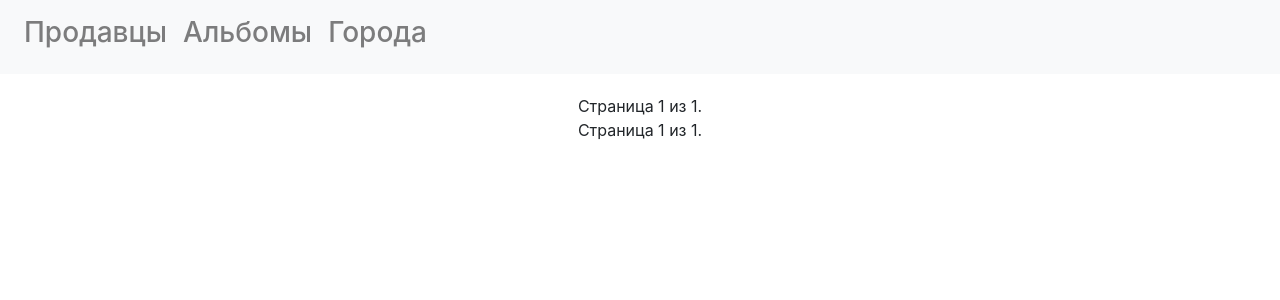
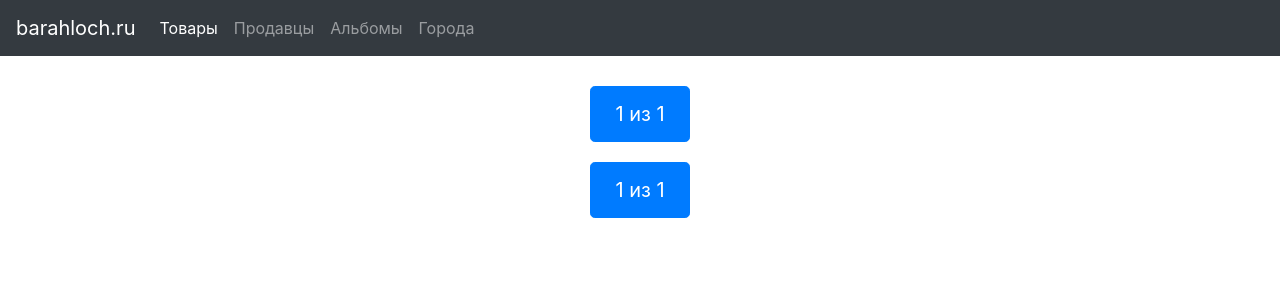
Before and after one commit to fut33v/barahloch.ru, a Django app: page / in a window 1280 px wide. Shown: the top 300 px of the page. Run offline with Django 3.2, Linux system fonts and the light colour scheme; data that the repository does not hold is empty; some libraries are stand-ins or nearby versions.

Commit message:
goods on main page, pagination bootstrap, vk logo for links

```diff
--- a/barahloch/static/style.css
+++ b/barahloch/static/style.css
@@ -66,5 +66,15 @@ header {
     justify-content: center;
 }
 
+
 .pagination {
+    margin: 10px;
 }
+
+.vk-logo {
+    width: 3vw;
+}
+
+.vk-logo-sellers {
+    width: 1vw;
+}
--- a/barahloch/templates/city/cities_list.html
+++ b/barahloch/templates/city/cities_list.html
@@ -11,7 +11,7 @@
 
 
 <div class ="content">
-    <h3>{{cities.count}} городов</h3>
+<!--    <h3>{{cities.count}} городов</h3>-->
 
     <ul class="list-group list-group-flush">
         {% for c in cities %}
--- /dev/null
+++ b/barahloch/templates/goods/goods_list.html
@@ -0,0 +1,17 @@
+<!DOCTYPE html>
+
+{% load static %}
+
+<html lang="en">
+{% include "head.html" with title=Товары %}
+<body>
+{% include "header.html" %}
+
+<div class="content">
+
+    {% include "goods.html" with goods=goods show_seller=True pagination=True %}
+
+</div>
+
+</body>
+</html>
--- a/barahloch/templates/header.html
+++ b/barahloch/templates/header.html
@@ -5,14 +5,26 @@
 
 
 <header>
-<nav class="navbar navbar-expand-lg navbar-light bg-light">
+<nav class="navbar navbar-expand-lg navbar-dark bg-dark">
+
+    <a class="navbar-brand" href="#">barahloch.ru</a>
+
 <ul class="navbar-nav mr-auto">
+
+{% ifequal view_name "goods_list" %}
+    <li class="nav-item active">
+{% else %}
+    <li class="nav-item">
+{% endifequal %}
+        <a class="nav-link" href="/">Товары<span class="sr-only">(current)</span></a>
+    </li>
+
 {% ifequal view_name "sellers_list" %}
         <li class="nav-item active">
 {% else %}
         <li class="nav-item">
 {% endifequal %}
-            <h3><a class="nav-link" href="/">Продавцы<span class="sr-only">(current)</span></a></h3>
+            <a class="nav-link" href="/sellers">Продавцы<span class="sr-only"></span></a>
         </li>
 
 {% ifequal view_name "albums_list" %}
@@ -20,7 +32,7 @@
 {% else %}
         <li class="nav-item">
 {% endifequal %}
-            <h3><a class="nav-link" href="/albums">Альбомы</a></h3>
+            <a class="nav-link" href="/albums">Альбомы</a>
         </li>
 
     {% ifequal view_name "cities_list" %}
@@ -28,7 +40,7 @@
         {% else %}
     <li class="nav-item">
         {% endifequal %}
-        <h3><a class="nav-link" href="/cities">Города</a></h3>
+        <a class="nav-link" href="/cities">Города</a>
     </li>
 </ul>
 
--- a/barahloch/templates/pagination.html
+++ b/barahloch/templates/pagination.html
@@ -1,19 +1,42 @@
+
 <div class="pagination-container">
-    <div class="pagination">
-    <span class="step-links">
-        {% if page.has_previous %}
-            <a href="?page=1">&laquo; первая</a>
-            <a href="?page={{ page.previous_page_number }}">предыдущая</a>
-        {% endif %}
 
-        <span class="current">
-            Страница {{ page.number }} из {{ page.paginator.num_pages }}.
-        </span>
+    <nav>
+        <ul class="pagination pagination-lg">
+            {% if page.has_previous %}
+            <li class="page-item"><a class="page-link" href="?page=1">1</a></li>
+            <li class="page-item"><a class="page-link" href="?page={{ page.previous_page_number }}">&lt;&lt;сюда</a></li>
+            {% endif %}
 
-        {% if page.has_next %}
-            <a href="?page={{ page.next_page_number }}">следующая</a>
-            <a href="?page={{ page.paginator.num_pages }}">последняя &raquo;</a>
-        {% endif %}
-    </span>
-    </div>
+            <li class="page-item active">
+                <a class="page-link" href="#">
+                    {{ page.number }} из {{ page.paginator.num_pages }}
+                </a>
+            </li>
+
+            {% if page.has_next %}
+            <li class="page-item"><a class="page-link" href="?page={{ page.next_page_number }}">туда&gt;&gt;</a></li>
+            <li class="page-item"><a class="page-link" href="?page={{ page.paginator.num_pages }}">{{page.paginator.num_pages}}</a></li>
+            {% endif %}
+        </ul>
+    </nav>
+
+
+<!--    <div class="pagination">-->
+<!--    <span class="step-links">-->
+<!--        {% if page.has_previous %}-->
+<!--            <a href="?page=1">&laquo; первая</a>-->
+<!--            <a href="?page={{ page.previous_page_number }}">предыдущая</a>-->
+<!--        {% endif %}-->
+
+<!--        <span class="current">-->
+<!--            Страница {{ page.number }} из {{ page.paginator.num_pages }}.-->
+<!--        </span>-->
+
+<!--        {% if page.has_next %}-->
+<!--            <a href="?page={{ page.next_page_number }}">следующая</a>-->
+<!--            <a href="?page={{ page.paginator.num_pages }}">последняя &raquo;</a>-->
+<!--        {% endif %}-->
+<!--    </span>-->
+<!--    </div>-->
 </div>
--- a/barahloch/templates/sellers.html
+++ b/barahloch/templates/sellers.html
@@ -1,3 +1,5 @@
+{% load static %}
+
 {% load barahloch_extras %}
 
 <div class="container-fluid">
@@ -9,33 +11,37 @@
     <div class="row row-cols-3">
     {% endif %}
     <div class="col-sd-4">
-        <div class=" seller">
+        <div class="seller">
                 <div class="row">
                     <img src="{{ s.photo }}" class="seller-photo rounded-circle col-5"/>
-                    <ul class="list-group list-group-flush col">
-                        <li class="list-group-item">
+                    <div class="col">
+                        <div>
+                            <h4>
                             {% if s.is_group %}
-                            <h5>{{ s.first_name }}</h5>
+                            {{ s.first_name }}
                             {% else %}
-                            <h5>{{ s.first_name }} {{ s.last_name }}</h5>
+                            {{ s.first_name }} {{ s.last_name }}
                             {% endif %}
-                        </li>
+                            {% if s.is_group %}
+                            <a href="https://vk.com/public{{ s.vk_id|neg }}">
+                                <img class="vk-logo-sellers" src="{% static 'vk-logo.svg' %}" alt="ВКонтакте"/>
+                            </a>
+                            {% else %}
+                            <a href="https://vk.com/id{{ s.vk_id }}">
+                                <img class="vk-logo-sellers" src="{% static 'vk-logo.svg' %}" alt="ВКонтакте"/>
+                            </a>
+                            {% endif %}
+                            </h4>
+                        </div>
                         {% if s.city %}
-                        <li class="list-group-item">
-                            <a href="{% url 'city_page' pk=s.city.id %}">{{s.city.title}}</a>
-                        </li>
+                        <div>
+                            <h5><a href="{% url 'city_page' pk=s.city.id %}">{{s.city.title}}</a></h5>
+                        </div>
                         {% endif %}
-                        <li class="list-group-item">
-                            {% if s.is_group %}
-                            <a href="https://vk.com/public{{ s.vk_id|neg }}">вКонтакте</a>
-                            {% else %}
-                            <a href="https://vk.com/id{{ s.vk_id }}">вКонтакте</a>
-                            {% endif %}
-                        </li>
-                        <li class="list-group-item">
+                        <div>
                             <a href="{% url 'seller_detail' pk=s.vk_id %}">История</a>
-                        </li>
-                    </ul>
+                        </div>
+                    </div>
                 </div>
         </div>
     </div>
--- a/barahloch/urls.py
+++ b/barahloch/urls.py
@@ -3,10 +3,10 @@ from . import views, converters
 
 register_converter(converters.NegativeIntConverter, 'negint')
 
-#path('account/<negint:code>/', views.account_code),
 
 urlpatterns = [
-    path('', views.sellers_list, name='sellers_list'),
+    path('', views.goods_list, name='goods_list'),
+    path('sellers', views.sellers_list, name='sellers_list'),
 
     path('seller/<negint:pk>/', views.seller_detail, name='seller_detail'),
     path('city/<int:pk>/', views.city_page, name='city_page'),
--- a/barahloch/views.py
+++ b/barahloch/views.py
@@ -18,6 +18,16 @@ elif settings.CHANNEL == ChannelEnum.MTB:
     _CHANNEL = "barahlochannel_mtb"
 
 
+def goods_list(request):
+    goods = _GOODS.objects.all().order_by('-date')
+
+    paginator = Paginator(goods, 4*30)
+    page_number = request.GET.get('page')
+    page_obj = paginator.get_page(page_number)
+
+    return render(request, 'goods/goods_list.html', {'goods': page_obj})
+
+
 def sellers_list(request):
     sellers_for_goods = _GOODS.objects.values('seller_id')
     sellers = Sellers.objects.filter(vk_id__in=sellers_for_goods).order_by('vk_id')
@@ -31,7 +41,7 @@ def sellers_list(request):
 
 def seller_detail(request, pk):
     seller = get_object_or_404(Sellers, pk=pk)
-    goods = _GOODS.objects.filter(seller_id=seller.vk_id).order_by('date')
+    goods = _GOODS.objects.filter(seller_id=seller.vk_id).order_by('-date')
 
     city = None
     if seller.city_id:
@@ -54,7 +64,7 @@ def city_page(request, pk):
     city = get_object_or_404(Cities, pk=pk)
     sellers = Sellers.objects.filter(city_id=pk)
 
-    goods = _GOODS.objects.filter(seller_id__in=sellers).order_by('date')
+    goods = _GOODS.objects.filter(seller_id__in=sellers).order_by('-date')
     count = goods.count
 
     paginator = Paginator(goods, 3*30)
@@ -95,7 +105,7 @@ def cities_list(request):
 
 
 def albums_list(request):
-    albums = _ALBUMS.objects.all().order_by('owner_id')
+    albums = _ALBUMS.objects.all().order_by('owner_id', 'album_id')
     owners = _ALBUMS.objects.values('owner_id')
     owners = [-(x['owner_id']) for x in owners]
     groups = Groups.objects.filter(id__in=owners)
```
Also changed, not shown: barahloch/models.py (+5 -2 lines), barahloch/templates/albums/albums_list.html (+14 -3 lines), barahloch/templates/sellers/seller_detail.html (+16 -11 lines), barahloch/static/vk-logo.svg (added).
